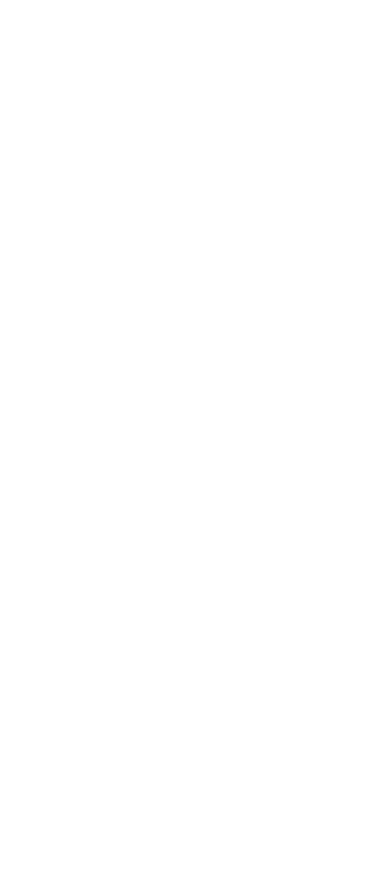
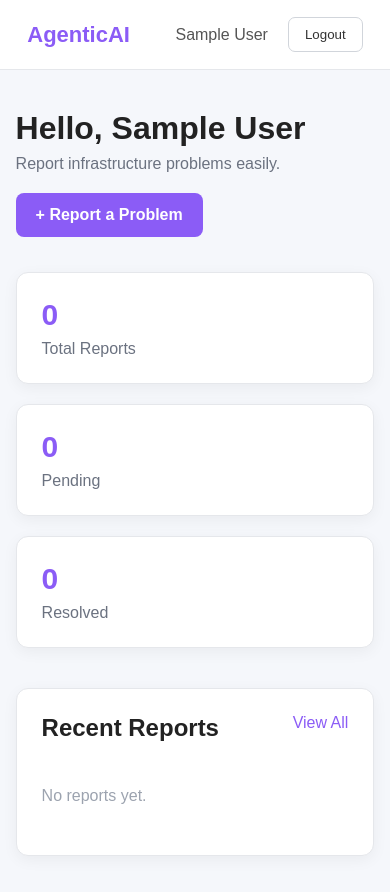
Before and after one commit to SanskuAi/Agentic-AI-CurioX-, a website: page frontend/pages/dashboard.html in a window 390 px wide. Before the commit the page ends 844 px from the top, so only its background shows below. Drawn offline with Linux system fonts and the light colour scheme; sample sign-in values are in the browser's storage.

Commit message:
Dashboard

```diff
--- /dev/null
+++ b/frontend/css/dashboard.css
@@ -0,0 +1,219 @@
+* {
+    margin: 0;
+    padding: 0;
+    box-sizing: border-box;
+}
+
+body {
+    font-family: Arial, sans-serif;
+    background: #f5f7fb;
+    color: #222222;
+    min-height: 100vh;
+}
+
+/* NAVBAR */
+
+.navbar {
+    height: 70px;
+    padding: 0 7%;
+
+    display: flex;
+    align-items: center;
+    justify-content: space-between;
+
+    background: #ffffff;
+
+    border-bottom: 1px solid #e5e7eb;
+}
+
+.logo {
+    font-size: 22px;
+    font-weight: bold;
+    color: #8b5cf6;
+}
+
+.nav-right {
+    display: flex;
+    align-items: center;
+    gap: 20px;
+    color: #555555;
+}
+
+#logoutBtn {
+    padding: 9px 16px;
+
+    border: 1px solid #d1d5db;
+    border-radius: 7px;
+
+    background: #ffffff;
+    color: #333333;
+
+    cursor: pointer;
+}
+
+#logoutBtn:hover {
+    border-color: #8b5cf6;
+    color: #8b5cf6;
+}
+
+/* DASHBOARD */
+
+.dashboard {
+    width: 86%;
+    max-width: 1200px;
+
+    margin: 40px auto;
+}
+
+/* WELCOME */
+
+.welcome {
+    display: flex;
+    justify-content: space-between;
+    align-items: center;
+
+    margin-bottom: 35px;
+}
+
+.welcome h1 {
+    font-size: 32px;
+    margin-bottom: 8px;
+}
+
+.welcome p {
+    color: #6b7280;
+}
+
+/* REPORT BUTTON */
+
+.report-btn {
+    padding: 13px 20px;
+
+    background: #8b5cf6;
+    color: white;
+
+    text-decoration: none;
+    border-radius: 8px;
+
+    font-weight: bold;
+}
+
+.report-btn:hover {
+    background: #7c3aed;
+}
+
+/* STATS */
+
+.stats {
+    display: grid;
+    grid-template-columns: repeat(3, 1fr);
+
+    gap: 20px;
+
+    margin-bottom: 40px;
+}
+
+.stat-card {
+    background: #ffffff;
+
+    border: 1px solid #e5e7eb;
+    border-radius: 12px;
+
+    padding: 25px;
+
+    box-shadow: 0 4px 15px rgba(0, 0, 0, 0.05);
+}
+
+.stat-card h3 {
+    font-size: 30px;
+
+    color: #8b5cf6;
+
+    margin-bottom: 8px;
+}
+
+.stat-card p {
+    color: #6b7280;
+}
+
+/* REPORTS */
+
+.reports-section {
+    background: #ffffff;
+
+    border: 1px solid #e5e7eb;
+    border-radius: 12px;
+
+    padding: 25px;
+
+    box-shadow: 0 4px 15px rgba(0, 0, 0, 0.05);
+}
+
+.section-header {
+    display: flex;
+    justify-content: space-between;
+
+    margin-bottom: 20px;
+}
+
+.section-header a {
+    color: #8b5cf6;
+    text-decoration: none;
+}
+
+/* REPORT CARD */
+
+.report-card {
+    padding: 18px;
+
+    border: 1px solid #e5e7eb;
+    border-radius: 10px;
+
+    margin-bottom: 12px;
+}
+
+.report-card h3 {
+    margin-bottom: 8px;
+}
+
+.report-card p {
+    color: #6b7280;
+    margin-bottom: 8px;
+}
+
+.status {
+    display: inline-block;
+
+    padding: 5px 10px;
+
+    border-radius: 20px;
+
+    background: #f3e8ff;
+    color: #7c3aed;
+
+    font-size: 13px;
+}
+
+.empty {
+    color: #9ca3af;
+    padding: 25px 0;
+}
+
+/* MOBILE */
+
+@media (max-width: 700px) {
+
+    .welcome {
+        flex-direction: column;
+        align-items: flex-start;
+        gap: 20px;
+    }
+
+    .stats {
+        grid-template-columns: 1fr;
+    }
+
+    .dashboard {
+        width: 92%;
+    }
+}
--- a/frontend/css/style.css
+++ b/frontend/css/style.css
@@ -6,12 +6,13 @@
 
 body {
     min-height: 100vh;
+
     display: flex;
     justify-content: center;
     align-items: center;
 
-    background: #0b0b14;
-    color: #ffffff;
+    background: #f5f7fb;
+    color: #222222;
 
     font-family: Arial, sans-serif;
 }
@@ -23,23 +24,30 @@ body {
 }
 
 .auth-card {
-    background: #171727;
-    border: 1px solid #292943;
+    background: #ffffff;
+
+    border: 1px solid #e5e7eb;
     border-radius: 16px;
 
     padding: 35px;
+
+    box-shadow: 0 8px 30px rgba(0, 0, 0, 0.08);
 }
 
 .auth-card h1 {
     text-align: center;
-    color: #8b5cf6;
+    color: #222222;
+
     margin-bottom: 8px;
+    font-size: 26px;
 }
 
 .auth-card > p {
     text-align: center;
-    color: #aaa;
+    color: #6b7280;
+
     margin-bottom: 25px;
+    font-size: 14px;
 }
 
 form {
@@ -51,20 +59,28 @@ form {
 input,
 select {
     width: 100%;
+
     padding: 13px;
 
-    border: 1px solid #33334d;
+    border: 1px solid #d1d5db;
     border-radius: 8px;
 
-    background: #0b0b14;
-    color: white;
+    background: #ffffff;
+    color: #222222;
 
     outline: none;
+    font-size: 14px;
+}
+
+input::placeholder {
+    color: #9ca3af;
 }
 
 input:focus,
 select:focus {
     border-color: #8b5cf6;
+
+    box-shadow: 0 0 0 2px rgba(139, 92, 246, 0.1);
 }
 
 button {
@@ -74,29 +90,67 @@ button {
     border-radius: 8px;
 
     background: #8b5cf6;
-    color: white;
+    color: #ffffff;
 
     font-weight: bold;
+    font-size: 14px;
+
     cursor: pointer;
+
+    transition: 0.2s;
 }
 
 button:hover {
-    opacity: 0.9;
+    background: #7c3aed;
 }
 
+/* Success Message */
 #message,
 #loginMessage {
     margin-top: 15px;
-    color: #22d3ee;
+
+    text-align: center;
+
+    color: #16a34a;
+
+    font-size: 14px;
 }
 
+/* Error Message */
+.error {
+    color: #dc2626 !important;
+    background: #fef2f2;
+
+    border: 1px solid #fecaca;
+    border-radius: 6px;
+
+    padding: 8px;
+
+    margin-top: 12px;
+
+    text-align: center;
+    font-size: 14px;
+}
+
+/* Switch Login/Register */
 .switch {
     text-align: center;
+
     margin-top: 20px;
-    color: #999;
+
+    color: #6b7280;
+
+    font-size: 14px;
 }
 
 .switch a {
-    color: #22d3ee;
+    color: #8b5cf6;
+
     text-decoration: none;
+
+    font-weight: 600;
 }
+
+.switch a:hover {
+    text-decoration: underline;
+}
--- a/frontend/js/dashboard.js
+++ b/frontend/js/dashboard.js
@@ -0,0 +1,38 @@
+const token = localStorage.getItem("token");
+
+const userData = localStorage.getItem("user");
+
+
+// CHECK LOGIN
+
+if (!token || !userData) {
+
+    window.location.href = "login.html";
+
+}
+
+
+// USER DATA
+
+const user = JSON.parse(userData);
+
+document.getElementById("userName").textContent =
+    user.name;
+
+document.getElementById("welcomeName").textContent =
+    user.name;
+
+
+// LOGOUT
+
+document
+    .getElementById("logoutBtn")
+    .addEventListener("click", () => {
+
+        localStorage.removeItem("token");
+
+        localStorage.removeItem("user");
+
+        window.location.href = "login.html";
+
+    });
--- a/frontend/pages/dashboard.html
+++ b/frontend/pages/dashboard.html
@@ -0,0 +1,100 @@
+<!DOCTYPE html>
+<html lang="en">
+
+<head>
+    <meta charset="UTF-8">
+    <meta name="viewport" content="width=device-width, initial-scale=1.0">
+
+    <title>Dashboard | InfraAI</title>
+
+    <link rel="stylesheet" href="../css/dashboard.css">
+</head>
+
+<body>
+
+    <nav class="navbar">
+
+        <div class="logo">
+         AgenticAI
+        </div>
+
+        <div class="nav-right">
+            <span id="userName"></span>
+
+            <button id="logoutBtn">
+                Logout
+            </button>
+        </div>
+
+    </nav>
+
+
+    <main class="dashboard">
+
+        <section class="welcome">
+
+            <div>
+                <h1>Hello, <span id="welcomeName">User</span></h1>
+
+                <p>
+                    Report infrastructure problems easily.
+                </p>
+            </div>
+
+            <a href="report.html" class="report-btn">
+                + Report a Problem
+            </a>
+
+        </section>
+
+
+        <section class="stats">
+
+            <div class="stat-card">
+                <h3 id="totalReports">0</h3>
+                <p>Total Reports</p>
+            </div>
+
+            <div class="stat-card">
+                <h3 id="pendingReports">0</h3>
+                <p>Pending</p>
+            </div>
+
+            <div class="stat-card">
+                <h3 id="resolvedReports">0</h3>
+                <p>Resolved</p>
+            </div>
+
+        </section>
+
+
+        <section class="reports-section">
+
+            <div class="section-header">
+
+                <h2>Recent Reports</h2>
+
+                <a href="myReports.html">
+                    View All
+                </a>
+
+            </div>
+
+            <div id="reportsContainer">
+
+                <div class="empty">
+                    No reports yet.
+                </div>
+
+            </div>
+
+        </section>
+
+    </main>
+
+
+    <script src="../js/dashboard.js"></script>
+
+</body>
+
+</html>
```
Also changed, not shown: backend/router/auth.js (+47 -38 lines), frontend/js/auth.js (+13 -4 lines), frontend/pages/login.html (+3 -3 lines), frontend/pages/register.html (+1 -0 lines), frontend/css/report.css (added).
